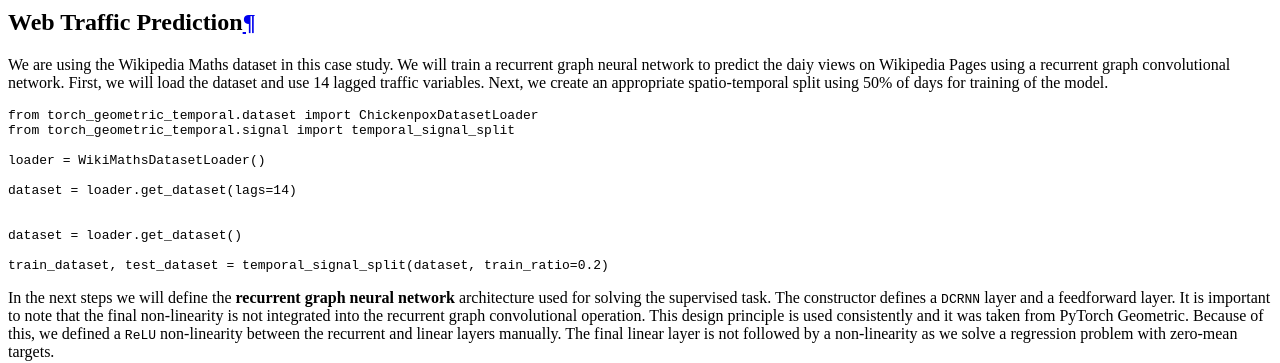
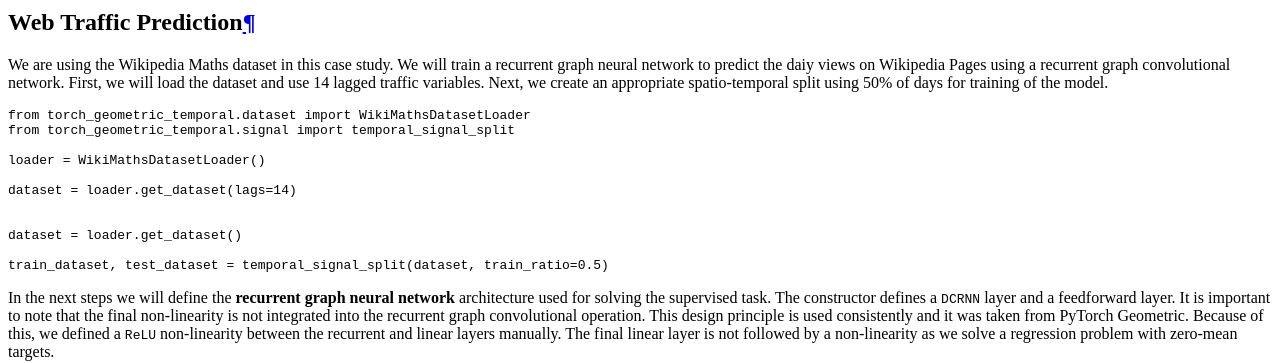
Before and after one commit to benedekrozemberczki/pytorch_geometric_temporal, a Sphinx documentation site: the page built from docs/source/notes/introduction.rst, in a window 1280 px wide and 900 px high, scrolled down 4479 px. Shown: the part 152-515 px from the top of the window. Built offline with Sphinx 7.4.7 and the Read the Docs theme 2.0.0, drawn with Linux system fonts in a browser that asks for light colours.

Commit message:
Update Story

```diff
--- a/docs/source/notes/introduction.rst
+++ b/docs/source/notes/introduction.rst
@@ -202,7 +202,7 @@ We are using the Wikipedia Maths dataset in this case study. We will train a rec
 
 .. code-block:: python
 
-    from torch_geometric_temporal.dataset import ChickenpoxDatasetLoader
+    from torch_geometric_temporal.dataset import WikiMathsDatasetLoader
     from torch_geometric_temporal.signal import temporal_signal_split
 
     loader = WikiMathsDatasetLoader()
@@ -212,7 +212,7 @@ We are using the Wikipedia Maths dataset in this case study. We will train a rec
 
     dataset = loader.get_dataset()
 
-    train_dataset, test_dataset = temporal_signal_split(dataset, train_ratio=0.2)
+    train_dataset, test_dataset = temporal_signal_split(dataset, train_ratio=0.5)
 
 In the next steps we will define the **recurrent graph neural network** architecture used for solving the supervised task. The constructor defines a ``DCRNN`` layer and a feedforward layer. It is important to note that the final non-linearity is not integrated into the recurrent graph convolutional operation. This design principle is used consistently and it was taken from PyTorch Geometric. Because of this, we defined a ``ReLU`` non-linearity between the recurrent and linear layers manually. The final linear layer is not followed by a non-linearity as we solve a regression problem with zero-mean targets.
 
```
